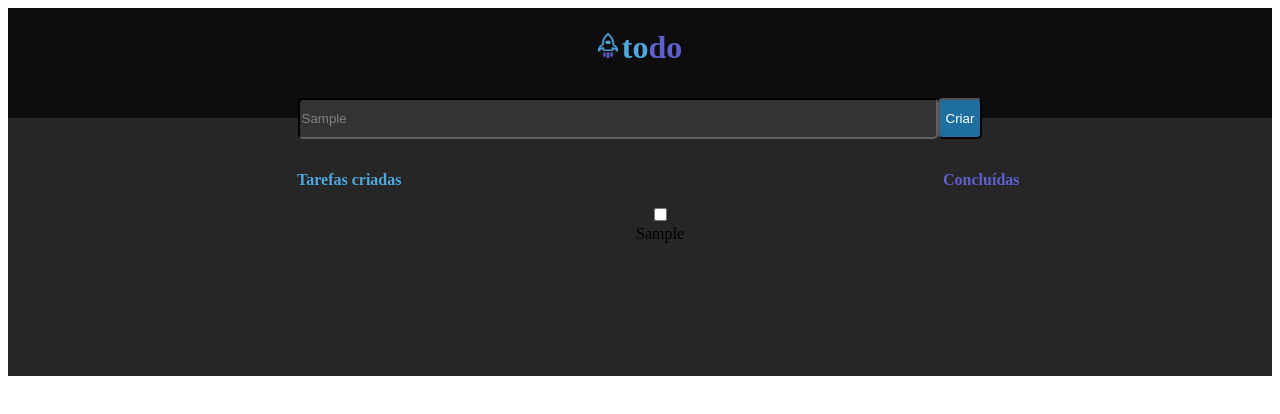
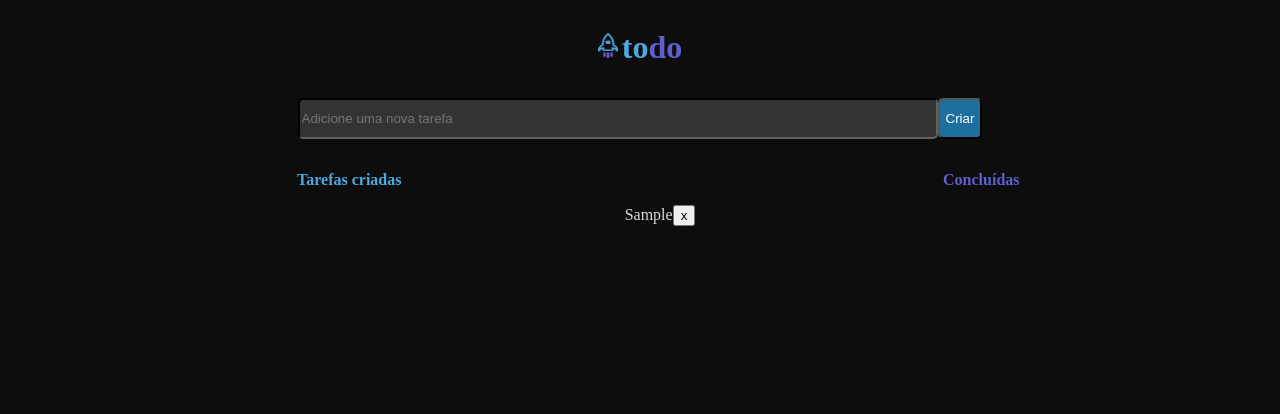
Before and after one commit to GilPaulino/todo, a plain HTML site: page index.html in a window 1280 px wide. Both pictures are taken after typing "Sample" into the empty fields and a click on the input "Criar". Drawn offline with Linux system fonts and the light colour scheme.

Commit message:
Atualização
JavaScript: localStorage funcionando:
Armazenamento funcional;
Adicionando e removendo itens;
Mantendo o formulário vazio após criar a tarefa;
Pausa no JavaScript: substituir o 'x' pelo icone da lixeira;
Melhorar: Mudar criação da 'li' pra uma criação completa de '<div>'.

CSS: Feito a estilização hover do botão 'Criar'

HTML: Melhorar a '<div>' da lista de tarefas.

```diff
--- a/css/_geral.scss
+++ b/css/_geral.scss
@@ -11,8 +11,13 @@ $gray200: #d9d9d9;
 $gray100: #f2f2f2;
 $danger: #e25858;
 
+body{
+    height: 100vh;
+    background: $gray700;
+}
+
 .container {
-    background-image: linear-gradient(to bottom, $gray700 0, $gray700 30%, $gray500 30%);
+    //background-image: linear-gradient(to bottom, $gray700 0, $gray700 30%, $gray500 30%);
     width: 100%;
     height: 23rem;
     text-align: center;
@@ -24,6 +29,7 @@ $danger: #e25858;
 .titulo{
     color: $blue;
 }
+
 .titulo-2{
     color: $purple-dark;
 }
@@ -53,7 +59,6 @@ img, h1 {
     border-radius: 5px;
 }
 
-
 .cadastrar {
     height: 41px;
     border-radius: 5px;
@@ -61,8 +66,12 @@ img, h1 {
     background: $blue-dark;
     color: white;
     margin-left: -4px;
+    padding: auto;
+    cursor: pointer;
 }
-
+.cadastrar:hover{
+    background: $blue;
+}
 
 .tarefas{
     color: $blue;
@@ -78,4 +87,9 @@ img, h1 {
 
 li{
     list-style: none;
+    color: $gray200;
 }
+
+button{
+    cursor: pointer;
+}
--- a/index.html
+++ b/index.html
@@ -17,7 +17,7 @@
         <div class="formulario">
             <form action="" class="head" id="nova-tarefa">
                 <input type="text" class="nome" id="nome" placeholder="Adicione uma nova tarefa">
-                <input type="submit" value="Criar" class="cadastrar" class="button" class="estilo-input">
+                <input type="submit" value="Criar" class="cadastrar"  class="estilo-input">
             </form>
         </div>
         <div class="contador">
@@ -26,12 +26,12 @@
             </p>
 
             <ul class="lista" id="lista">
-                <li class="tarefa"><input type="checkbox" name="check" id="check"></li>
+
             </ul>
 
         </div>
     </div>
-
+    <script src="https://kit.fontawesome.com/ef13a28b29.js" crossorigin="anonymous"></script>
     <script src="main.js"></script>
 </body>
 </html>
--- a/main.js
+++ b/main.js
@@ -1,18 +1,65 @@
-const form = document.getElementById("nova-tarefa");
-const lista = document.getElementById("lista");
+const form = document.getElementById("nova-tarefa")
+const lista = document.getElementById("lista")
+const itens = JSON.parse(localStorage.getItem("itens")) || []
+
+itens.forEach((elemento) => {
+    criaTarefa(elemento)
+})
 
 form.addEventListener("submit", (evento) =>{
     evento.preventDefault()
+    const nome = evento.target.elements['nome']
 
-    criaTarefa(evento.target.elements['nome'].value)
+    const existe = itens.find( elemento => elemento.nome === nome.value)
+    const tarefas = {
+        "nome": nome.value
+    }
+
+    if (existe){
+        tarefas.id = existe.id
+        itens[itens.findIndex(elemento => elemento.id === existe.id)] = tarefas
+    } else {
+        tarefas.id = itens[itens.length -1] ? (itens[itens.length-1]).id + 1 : 0;
+        criaTarefa(tarefas)
+        itens.push(tarefas)
+    }
+
+    localStorage.setItem("itens", JSON.stringify(itens))
+
+    nome.value=""
 })
 
-function criaTarefa(nome){
+function criaTarefa(item){
 
     const novaTarefa = document.createElement('li')
     novaTarefa.classList.add("tarefa")
+    novaTarefa.innerHTML = item.nome
+    novaTarefa.dataset.id = item.id
 
-    novaTarefa.innerHTML = nome
+    novaTarefa.appendChild(botaoDeleta(item.id))
 
     lista.appendChild(novaTarefa)
 }
+
+const buttonTrash = document.createElement('i')
+buttonTrash.classList.add("far")
+buttonTrash.classList.add("fa-trash-alt")
+
+function botaoDeleta(id) {
+    const botao = document.createElement("button")
+
+
+    botao.innerText = 'x'
+
+    botao.addEventListener("click", function(){
+        deletaTarefa(this.parentNode, id)
+    })
+    return botao
+}
+
+function deletaTarefa(tag, id){
+    tag.remove()
+    itens.splice(itens.findIndex(elemento => elemento.id ===id), 1)
+
+    localStorage.setItem("itens", JSON.stringify(itens))
+}
```
Also changed, not shown: css/_variaveis.scss (deleted), css/syle.css, img/icons8-excluir (1).svg (added), img/icons8-excluir.svg (added), img/lixeira.png (added), 1 other file.
